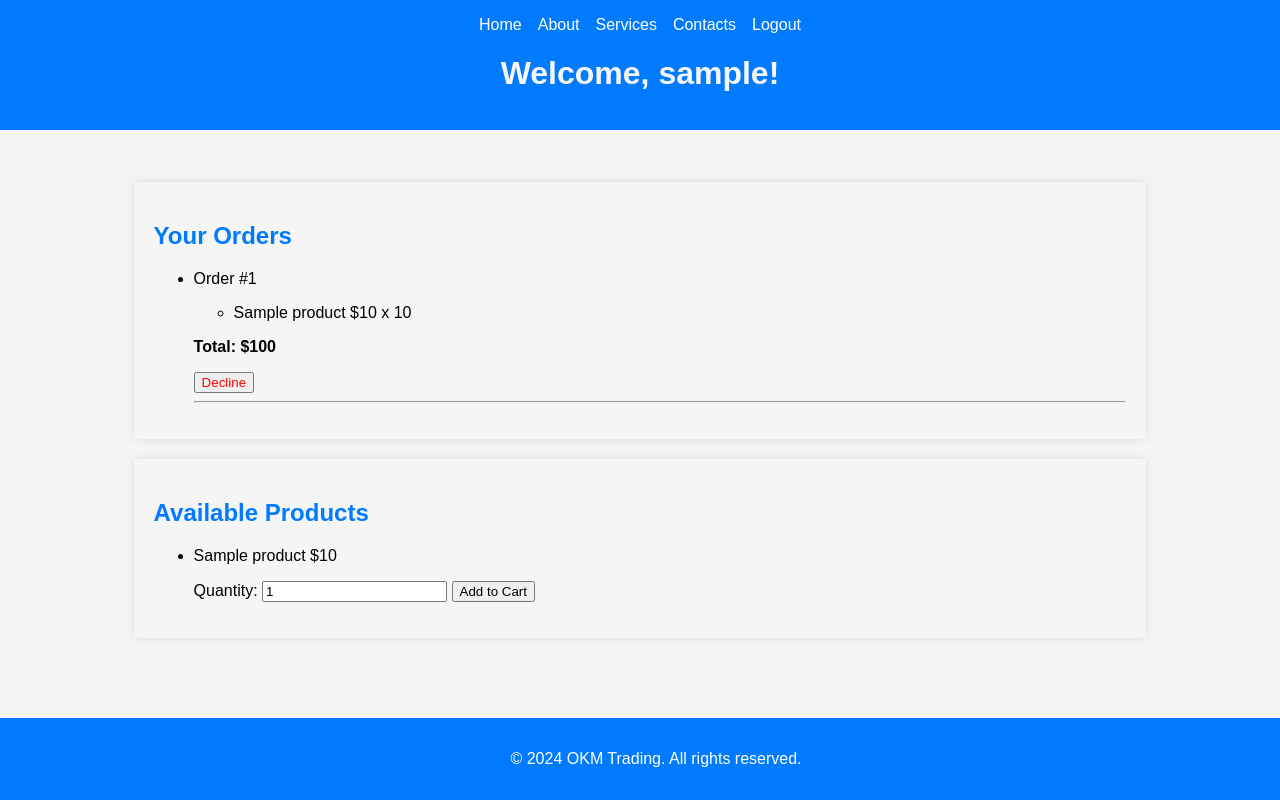
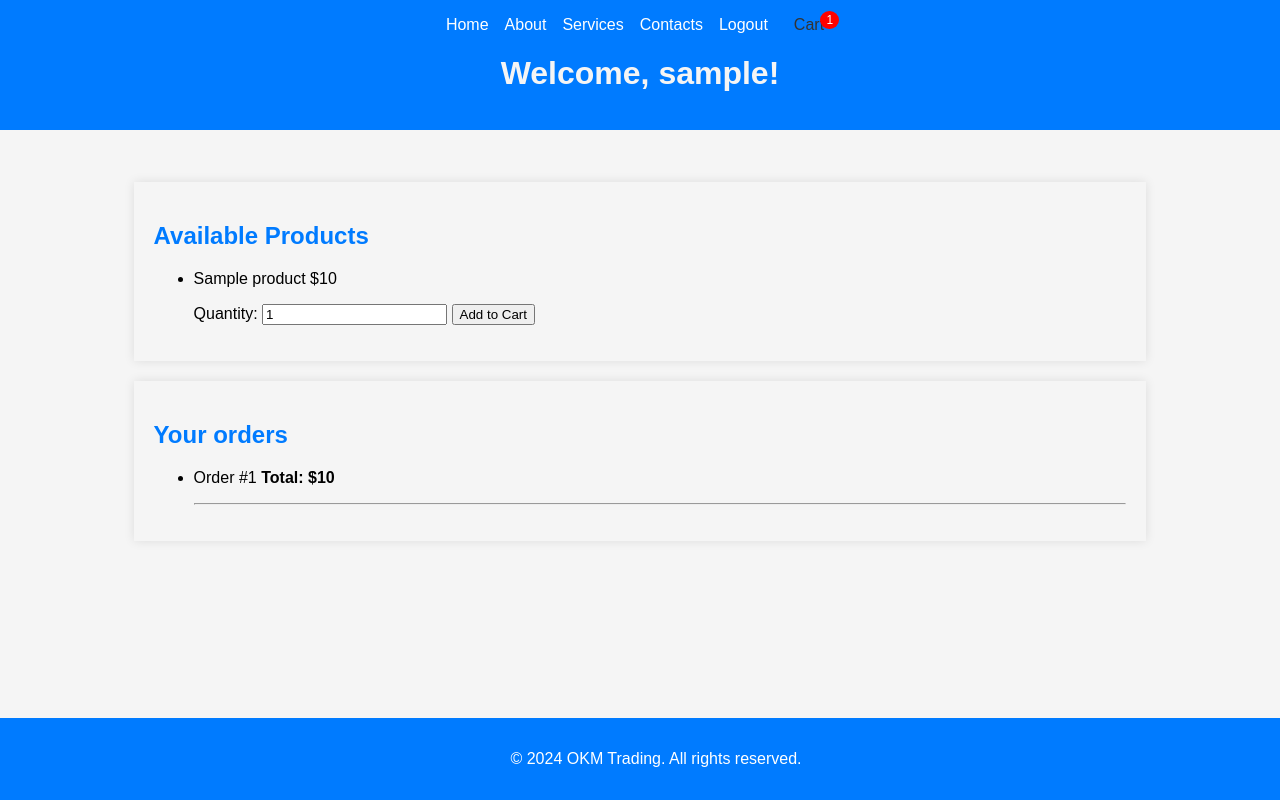
Before and after one commit to DmytroSydoruk/python_web, a Python web app: template site/templates/dashboard.html in a window 1280 px wide. Run offline with Jinja, Linux system fonts and the light colour scheme; the template is opened without the code that fills it: most values are stand-ins (such as "Sample title", 1, 10 or a date in 2020).

Commit message:
Add dashboard, cart functionality

```diff
--- a/site/static/styles.css
+++ b/site/static/styles.css
@@ -70,3 +70,22 @@ section {
   box-shadow: 0 0 10px rgba(0, 0, 0, 0.1);
   margin-bottom: 20px;
 }
+
+.cart-button {
+    display: inline-block;
+    color: #333;
+    text-decoration: none;
+    position: relative;
+    padding: 0 10px;
+}
+
+.cart-counter {
+    background-color: red;
+    color: white;
+    border-radius: 50%;
+    padding: 2px 6px;
+    font-size: 12px;
+    position: absolute;
+    top: -5px;
+    right: -5px;
+}
--- a/site/templates/dashboard.html
+++ b/site/templates/dashboard.html
@@ -15,36 +15,20 @@
             <li><a href="#services">Services</a></li>
             <li><a href="#contacts">Contacts</a></li>
             <li><a href="/logout">Logout</a></li>
+            <li>
+                <a href="/cart" class="cart-button">
+                    Cart
+                    <span class="cart-counter">
+                        {{ cart_item_count }}
+                    </span>
+                </a>
+            </li>
         </ul>
     </nav>
     <h1>Welcome, {{ username }}!</h1>
 </header>
 
 <main>
-    <section id="orders">
-        <h2>Your Orders</h2>
-        {% if orders %}
-        <ul class="orders-list">
-            {% for order in orders %}
-            <li>
-                <p>Order #{{ order.id }}</p>
-                <ul>
-                    <li>{{order.product.title}} ${{order.product.price}} x {{order.qty}}</li>
-                </ul>
-                <p><strong>Total: ${{order.product.price*order.qty}}</strong></p>
-            </li>
-            <form action="/remove-from-cart" method="post">
-                <input type="hidden" name="order_id" value="{{ order.id }}">
-                <button type="submit" style="color: red">Decline</button>
-            </form>
-            <hr/>
-            {% endfor %}
-        </ul>
-        {% else %}
-        <p>You have no orders yet. Start shopping now!</p>
-        {% endif %}
-    </section>
-
     <section id="products">
         <h2>Available Products</h2>
         <ul class="products-list">
@@ -61,6 +45,22 @@
             {% endfor %}
         </ul>
     </section>
+    <section id="orders">
+        <h2>Your orders</h2>
+        {% if orders %}
+        <ul class="orders-list">
+            {% for order in orders %}
+            <li>
+                <p>Order #{{ order.id }} <strong>Total: ${{order.total}}</strong></p>
+
+            </li>
+            <hr/>
+            {% endfor %}
+        </ul>
+        {% else %}
+        <p>Your order history is empty. Start shopping now!</p>
+        {% endif %}
+    </section>
 </main>
 
 <footer>
```
Also changed, not shown: site/src/modules/mvc/router.py (+10 -6 lines), site/src/modules/mvc/services.py (+62 -1 lines).
